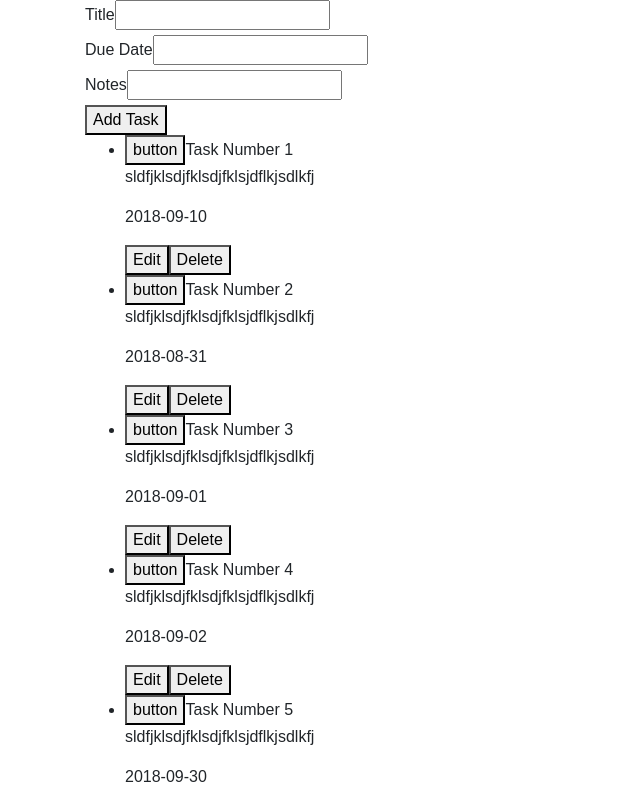
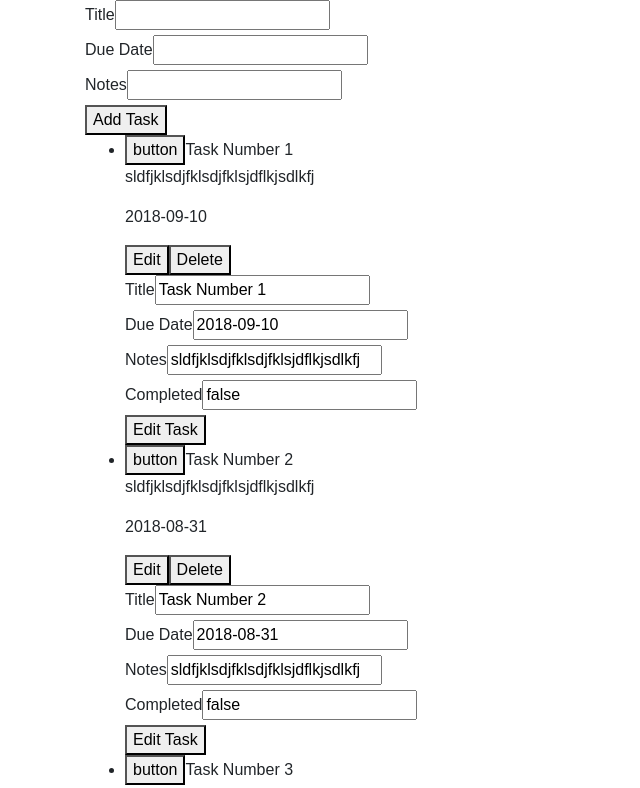
Before and after one commit to jayceehex/to-do-react-app, a React (Create React App) app: page / in a window 1280 px wide. Shown: the top 788 px of the page, without its empty margins (0-640 px from the left). Built offline with nearby package versions, Linux system fonts and the light colour scheme.

Commit message:
added edit functionality

```diff
--- a/src/components/Details.jsx
+++ b/src/components/Details.jsx
@@ -1,4 +1,5 @@
 import React, { Component } from 'react';
+import TaskEditor from '../components/TaskEditor';
 
 class Details extends Component {
     constructor(props) {
@@ -8,10 +9,13 @@ class Details extends Component {
     render() {
         return (
             <React.Fragment>
-                <p>{ this.props.notes }</p>
-                <p>{ this.props.dueDate }</p>
-                <button>Edit</button>
-                <button onClick={ this.props.onDelete }>Delete</button>
+                <div>
+                    <p>{ this.props.taskData.notes }</p>
+                    <p>{ this.props.taskData.dueDate }</p>
+                    <button>Edit</button>
+                    <button onClick={ this.props.taskData.onDelete }>Delete</button>
+                </div>
+                <TaskEditor taskData={ this.props.taskData } />
             </React.Fragment>
         );
     }
--- a/src/components/List.jsx
+++ b/src/components/List.jsx
@@ -16,6 +16,7 @@ class List extends Component {
                             key={task.id}
                             onClick={ () => this.props.onClick(task.id) }
                             onDelete={ () => this.props.onDelete(task.id) }
+                            onEdit={ this.props.onEdit }
                         />
                     ))
                 }
--- a/src/components/ListItem.jsx
+++ b/src/components/ListItem.jsx
@@ -13,10 +13,13 @@ class ListItem extends Component {
                 <button onClick={ onClick }>button</button>
                 <span>{title}</span>
                 <Details
-                    id={ id }
-                    notes={ notes }
-                    dueDate={ dueDate }
-                    onDelete={ onDelete }
+                    // id={ id }
+                    // title={ title }
+                    // notes={ notes }
+                    // dueDate={ dueDate }
+                    // completed={ completed }
+                    // onDelete={ onDelete }
+                    taskData={ this.props }
                 />
             </li>
         )
--- /dev/null
+++ b/src/components/TaskEditor.jsx
@@ -0,0 +1,77 @@
+import React, { Component } from 'react';
+
+class TaskEditor extends Component {
+    constructor(props) {
+        super(props);
+        this.state = {
+            titleValue: this.props.taskData.title,
+            notesValue: this.props.taskData.notes,
+            dueDateValue: this.props.taskData.dueDate,
+            completedValue: this.props.taskData.completed,
+        }
+    }
+
+    handleTitleChange(e) {
+        this.setState({
+            titleValue: e.target.value
+        })
+    }
+
+    handleDueDateChange(e) {
+        this.setState({
+            dueDateValue: e.target.value
+        })
+    }
+
+    handleNotesChange(e) {
+        this.setState({
+            notesValue: e.target.value
+        })
+    }
+
+    handleCompletedChange(e) {
+        this.setState({
+            completedValue: e.target.value
+        })
+    }
+
+    handleSubmit(e) {
+        e.preventDefault();
+
+        let data = {
+            id: this.props.taskData.id,
+            title: this.state.titleValue,
+            notes: this.state.notesValue,
+            due_date: this.state.dueDateValue,
+            completed: this.state.completedValue
+        }
+
+        this.props.taskData.onEdit(data);
+    }
+
+    render() {
+        return (
+            <form onSubmit={ (e) => this.handleSubmit(e) }>
+                <div>
+                    <label>Title</label>
+                    <input onChange={ (e) => this.handleTitleChange(e) } value={ this.state.titleValue } />
+                </div>
+                <div>
+                    <label>Due Date</label>
+                    <input onChange={ (e) => this.handleDueDateChange(e) }value={ this.state.dueDateValue } />
+                </div>
+                <div>
+                    <label>Notes</label>
+                    <input onChange={ (e) => this.handleNotesChange(e) } value={ this.state.notesValue } />
+                </div>
+                <div>
+                    <label>Completed</label>
+                    <input onChange={ (e) => this.handleCompletedChange(e) } value={ this.state.completedValue } />
+                </div>
+                <button>Edit Task</button>
+            </form>
+        )
+    }
+}
+
+export default TaskEditor;
--- a/src/containers/List.js
+++ b/src/containers/List.js
@@ -1,6 +1,6 @@
 import { connect } from 'react-redux';
 import List from '../components/List';
-import { completeTask, deleteTask } from '../data/actions/state';
+import { completeTask, deleteTask, editTask } from '../data/actions/state';
 
 const mapStateToProps = (state) => {
     return {
@@ -11,7 +11,8 @@ const mapStateToProps = (state) => {
 const mapDispatchToProps = (dispatch) => {
     return {
         onClick: (id) => dispatch(completeTask(id)),
-        onDelete: (id) => dispatch(deleteTask(id))
+        onDelete: (id) => dispatch(deleteTask(id)),
+        onEdit: (data) => dispatch(editTask(data))
     }
 }
 
--- a/src/data/actions/state.js
+++ b/src/data/actions/state.js
@@ -18,3 +18,10 @@ export const addTask = (data) => {
         data: data
     }
 }
+
+export const editTask = (data) => {
+    return {
+        type: 'editTask',
+        data: data
+    }
+}
--- a/src/data/reducer.js
+++ b/src/data/reducer.js
@@ -34,11 +34,24 @@ const addTask = (state, data) => {
     return newState;
 }
 
+const editTask = (state, data) => {
+    let newState = {...state};
+    newState = {
+        ...newState,
+        tasks: {
+            ...newState.tasks,
+            [data.id]: data
+        }
+    }
+    return newState;
+}
+
 const reducer = (state, action) => {
     switch (action.type) {
         case 'completeTask': return completeTask(state, action.id);
         case 'deleteTask': return deleteTask(state, action.id);
         case 'addTask': return addTask(state, action.data);
+        case 'editTask': return editTask(state, action.data);
         default: return state;
     }
 }
```
Lines whose indentation alone changed are shown as unchanged.
